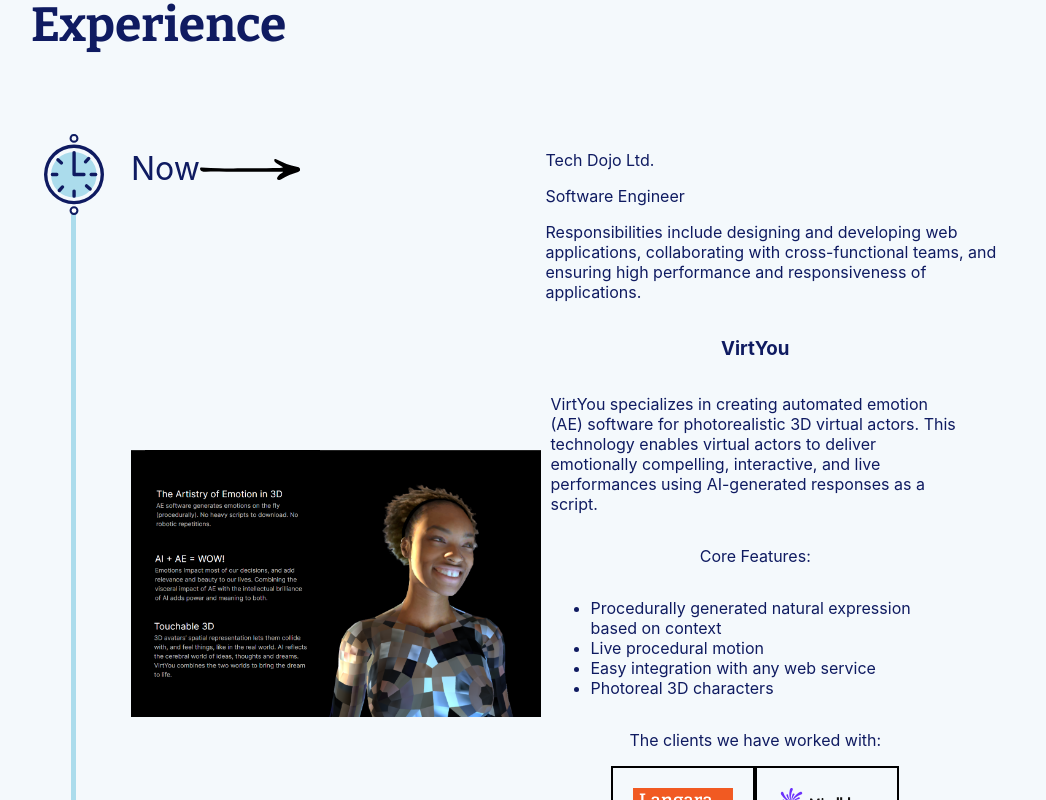
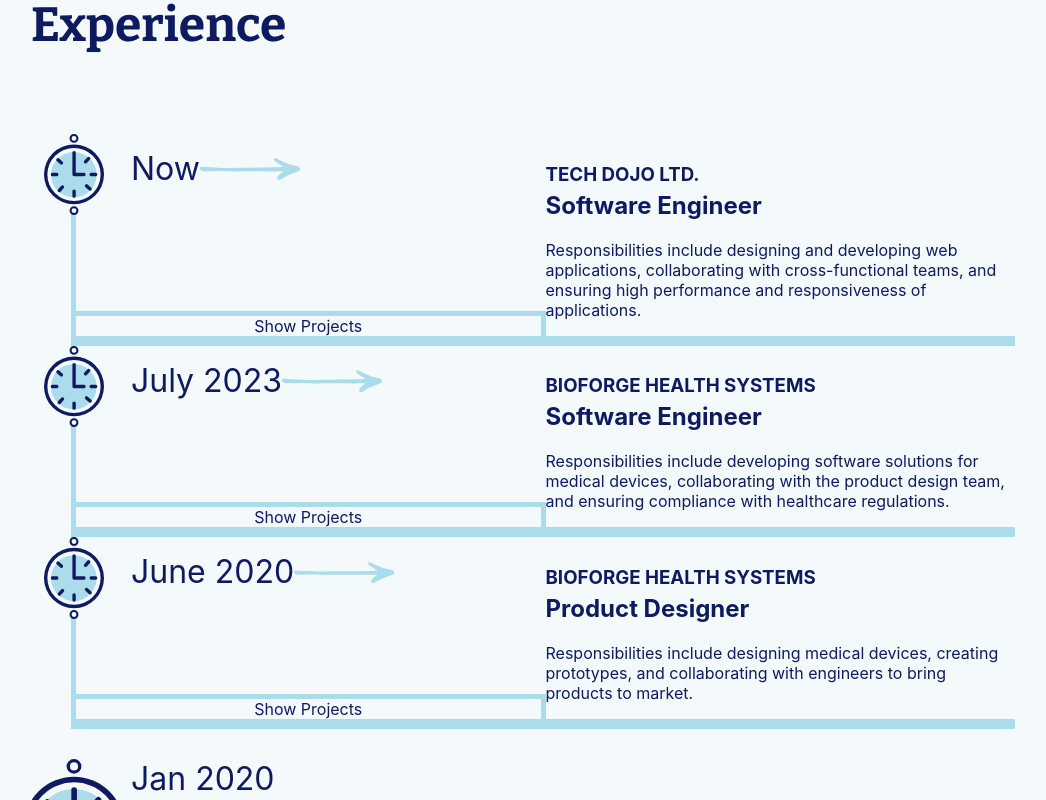
Before and after one commit to AbrarChowdhury/next-portfolio, a Next.js app: page / in a window 1280 px wide. Shown: the part 1220-2020 px from the top of the page, without its empty margins (97-1143 px from the left). Built offline with nearby package versions, Linux system fonts and the light colour scheme.

Commit message:
show hide feature for experience section

```diff
--- a/components/ExperienceItem.js
+++ b/components/ExperienceItem.js
@@ -1,3 +1,4 @@
+import React, { useState } from "react"
 import ProjectItem from "./ProjectItem"
 
 const ExperienceItem = ({
@@ -7,32 +8,81 @@
   responsibilities,
   projects,
 }) => {
+  const [isCollapsed, setIsCollapsed] = useState(true)
+
+  const toggleCollapse = () => {
+    setIsCollapsed(!isCollapsed)
+  }
+
   return (
-    <div style={{ borderLeft: "5px solid #abdcec", position: "relative" }}>
+    <div
+      style={{
+        position: "relative",
+        borderBottom: "5px solid #abdcec",
+        borderLeft: "5px solid #abdcec",
+      }}
+    >
       <img
         src='clock.svg'
         width='60px'
         style={{ position: "absolute", left: "-32.5px" }}
       />
       <div style={{ display: "flex" }}>
-        <div style={{ flex: 1, marginTop: "15px" }}>
+        <div
+          style={{
+            flex: 1,
+            marginTop: "15px",
+            display: "flex",
+            flexDirection: "column",
+            justifyContent: "space-between",
+          }}
+        >
+          <div>
             <span style={{ marginLeft: "55px", fontSize: "2em" }}>{date}</span>
             <img
               style={{ display: "inline", width: "100px" }}
               src='arrow.svg'
             ></img>
           </div>
+          <div
+            onClick={toggleCollapse}
+            style={{
+              textAlign: "center",
+              borderTop: "5px solid #abdcec",
+              borderRight: "5px solid #abdcec",
+              borderBottom: "5px solid #abdcec",
+            }}
+          >
+            {isCollapsed ? "Show Projects" : "Hide Projects"}
+          </div>
+        </div>
 
-        <div style={{ flex: 1 }}>
-          <p>{company}</p>
-          <p>{role}</p>
+        <div
+          style={{
+            flex: 1,
+            marginTop: "10px",
+            borderBottom: "5px solid #abdcec",
+          }}
+        >
+          <h3 style={{ marginBottom: "5px", textTransform: "uppercase" }}>
+            {company}
+          </h3>
+          <h2 style={{ marginTop: "0px" }}>{role}</h2>
           <p>{responsibilities}</p>
         </div>
       </div>
-      <div style={{ margin: "0px 55px" }}>
+      <div style={{ padding: "0px 55px" }}>
+        {!isCollapsed && (
+          <div>
             {projects.map((project, index) => (
-          <ProjectItem key={index} {...project} />
+              <ProjectItem
+                style={{ borderBottom: "5px solid #abdcec" }}
+                key={index}
+                {...project}
+              />
             ))}
+          </div>
+        )}
       </div>
     </div>
   )
```
Also changed, not shown: public/arrow.svg. Lines whose indentation alone changed are shown as unchanged.
